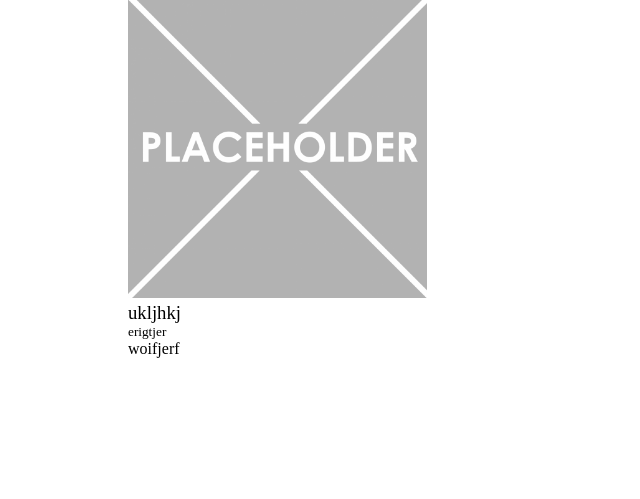
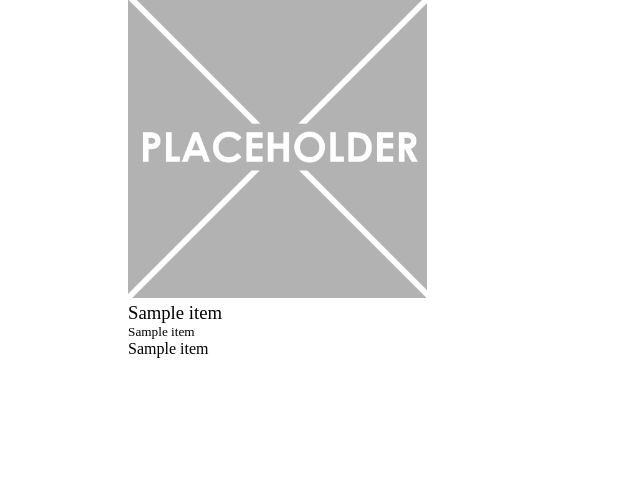
Before and after one commit to NikitaSidaway/Tennis-app, a Flask app: template templates/index.html in a window 1280 px wide. Shown: the part 301-800 px from the top of the page, without its empty margins (0-640 px from the left). Run offline with Flask 3, Linux system fonts and the light colour scheme; the template is opened without the code that fills it: most values are stand-ins (such as "Sample title", 1, 10 or a date in 2020).

Commit message:
Made articles pull information from database

```diff
--- a/templates/index.html
+++ b/templates/index.html
@@ -11,9 +11,9 @@
     {% for item in results %}
     <div class = "container">
         <img src = "./static/images/placeholder.png">
-        <h3>ukljhkj</h3>
-        <h5>erigtjer</h5>
-        <h4>woifjerf</h4>
+        <h3>{{ item[1] }}</h3>
+        <h5>{{ item[2] }}</h5>
+        <h4>{{ item[3] }}</h4>
     </div>
     {% endfor %}
 
```
